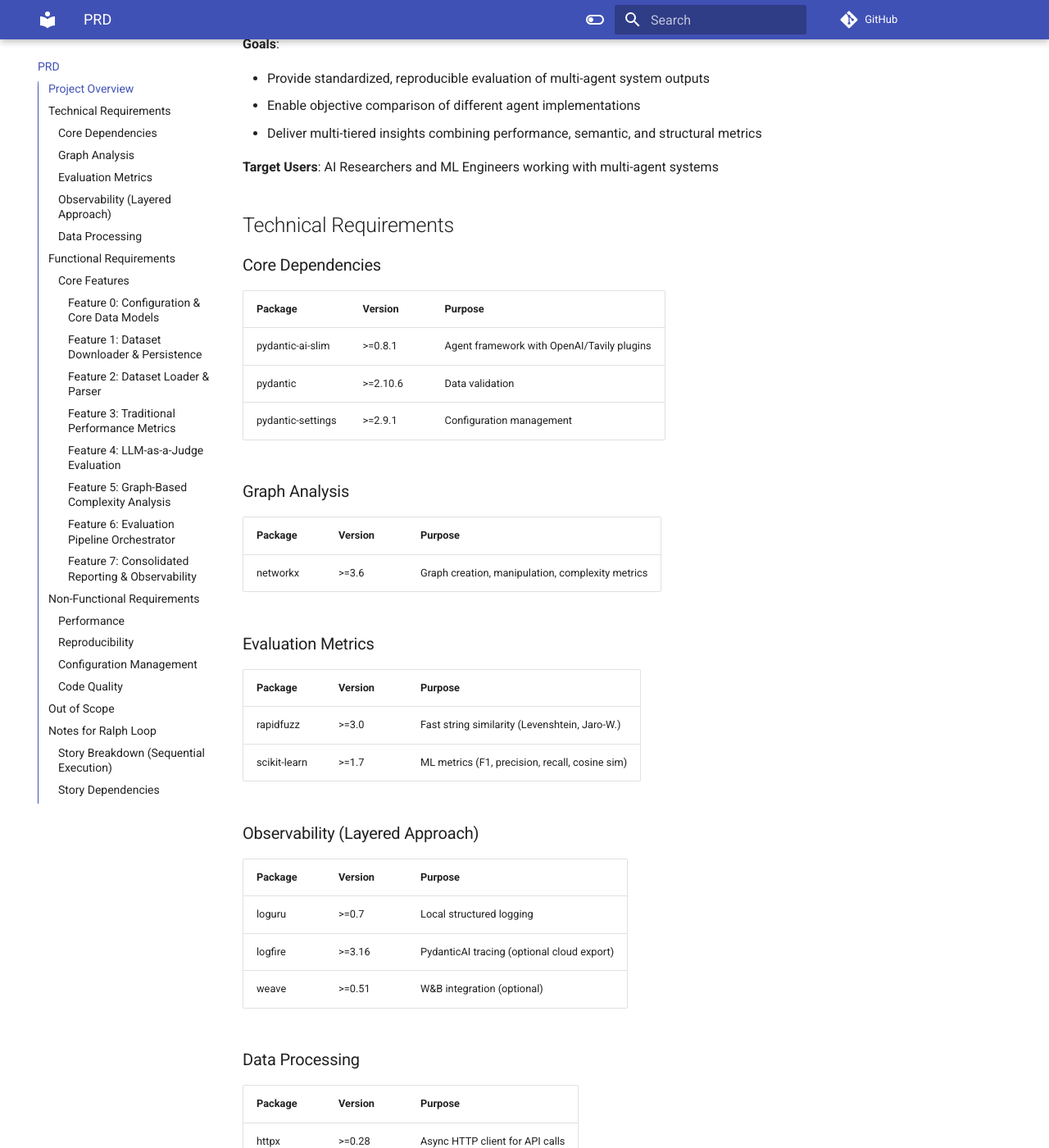
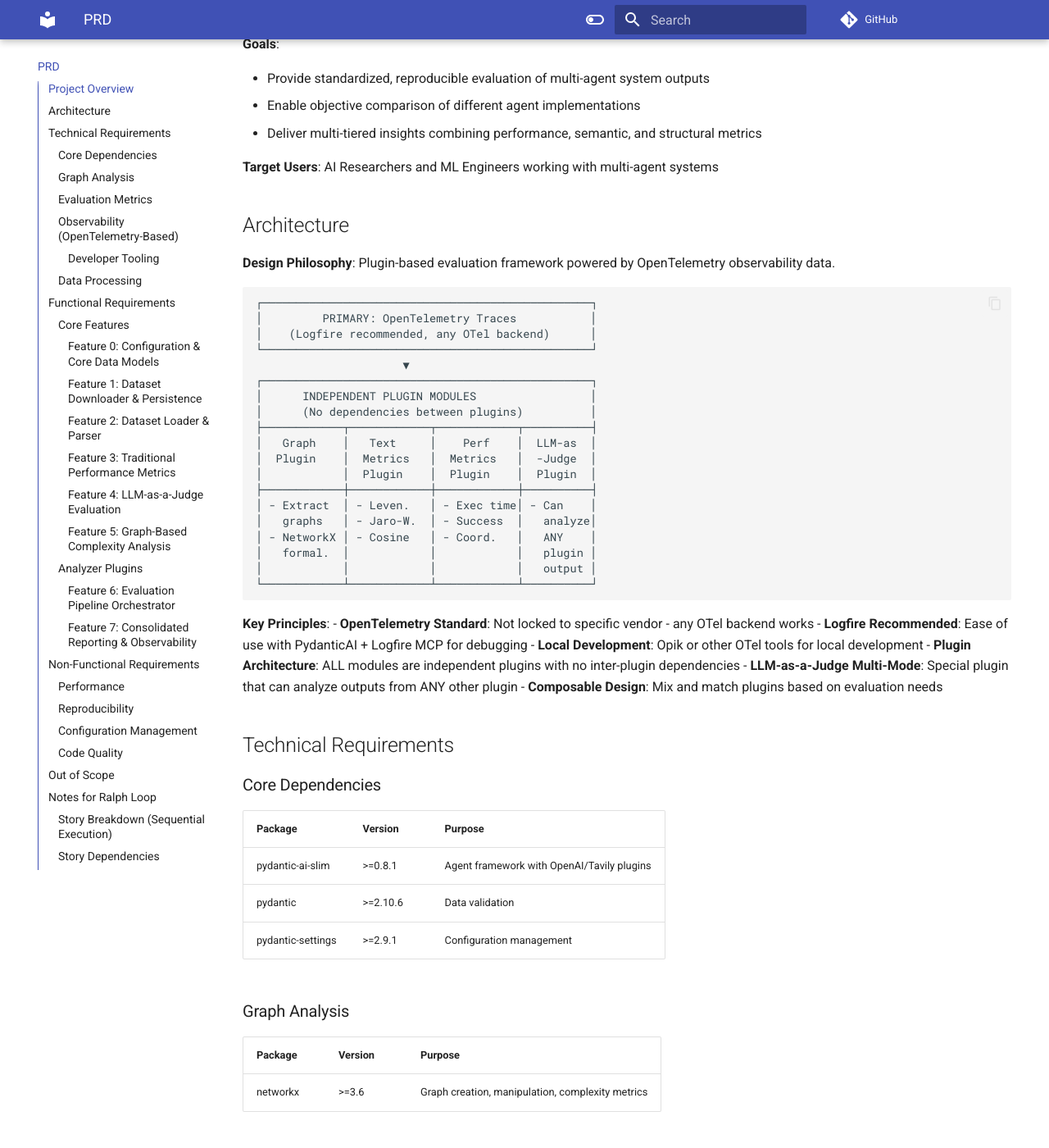
Before and after one commit to qte77/agents-eval-ralph-cc-tdd, an MkDocs documentation site: the page built from docs/PRD.md, in a window 1280 px wide and 1400 px high, scrolled down 372 px. Shown: the whole window at 82% size. Built offline with MkDocs 1.6.1 and Material for MkDocs 9.7.7, drawn with Linux system fonts in a browser that asks for light colours; comment, search, counter and statistics services are not loaded; some of the changed text lies outside the part shown.

Commit message:
docs(architecture): refactor to plugin-based design with independent modules
Restructure documentation to reflect fully plugin-based architecture where
ALL modules (including graph extraction) are independent plugins with no
inter-plugin dependencies. This enables composable evaluation strategies.

Key changes:
- Update Architecture section with plugin-based diagram showing 4 independent
  plugins: Graph, Text Metrics, Perf Metrics, and LLM-as-a-Judge
- Add Analyzer Plugins table listing all 4 plugins with inputs/outputs
- Clarify LLM-as-a-Judge multi-mode capability (can analyze ANY plugin output)
- Update value proposition to emphasize plugin composability and flexibility
- Enhance OpenTelemetry documentation with vendor options and Logfire MCP

Co-Authored-By: Claude <noreply@anthropic.com>

````diff
--- a/docs/PRD.md
+++ b/docs/PRD.md
@@ -18,6 +18,40 @@ analysis.
   metrics
 
 **Target Users**: AI Researchers and ML Engineers working with multi-agent systems
+
+## Architecture
+
+**Design Philosophy**: Plugin-based evaluation framework powered by OpenTelemetry observability data.
+
+```
+┌─────────────────────────────────────────────────┐
+│         PRIMARY: OpenTelemetry Traces           │
+│    (Logfire recommended, any OTel backend)      │
+└─────────────────────────────────────────────────┘
+                      ▼
+┌─────────────────────────────────────────────────┐
+│      INDEPENDENT PLUGIN MODULES                 │
+│      (No dependencies between plugins)          │
+├────────────┬────────────┬────────────┬──────────┤
+│   Graph    │   Text     │    Perf    │  LLM-as  │
+│  Plugin    │  Metrics   │  Metrics   │  -Judge  │
+│            │  Plugin    │  Plugin    │  Plugin  │
+├────────────┼────────────┼────────────┼──────────┤
+│ - Extract  │ - Leven.   │ - Exec time│ - Can    │
+│   graphs   │ - Jaro-W.  │ - Success  │   analyze│
+│ - NetworkX │ - Cosine   │ - Coord.   │   ANY    │
+│   formal.  │            │            │   plugin │
+│            │            │            │   output │
+└────────────┴────────────┴────────────┴──────────┘
+```
+
+**Key Principles**:
+- **OpenTelemetry Standard**: Not locked to specific vendor - any OTel backend works
+- **Logfire Recommended**: Ease of use with PydanticAI + Logfire MCP for debugging
+- **Local Development**: Opik or other OTel tools for local development
+- **Plugin Architecture**: ALL modules are independent plugins with no inter-plugin dependencies
+- **LLM-as-a-Judge Multi-Mode**: Special plugin that can analyze outputs from ANY other plugin
+- **Composable Design**: Mix and match plugins based on evaluation needs
 
 ## Technical Requirements
 
@@ -42,13 +76,33 @@ analysis.
 | rapidfuzz    | >=3.0   | Fast string similarity (Levenshtein, Jaro-W.)  |
 | scikit-learn | >=1.7   | ML metrics (F1, precision, recall, cosine sim) |
 
-### Observability (Layered Approach)
+### Observability (OpenTelemetry-Based)
 
-| Package | Version | Purpose                                    |
-| ------- | ------- | ------------------------------------------ |
-| loguru  | >=0.7   | Local structured logging                   |
-| logfire | >=3.16  | PydanticAI tracing (optional cloud export) |
-| weave   | >=0.51  | W&B integration (optional)                 |
+**Standard**: OpenTelemetry traces/spans for capturing agent interactions.
+
+**Goal**: Extract graph structures from OTel traces and formalize with NetworkX.
+
+| Package | Version | Purpose                                         |
+| ------- | ------- | ----------------------------------------------- |
+| loguru  | >=0.7   | Local structured logging                        |
+| logfire | >=3.16  | **Recommended** OTel backend (PydanticAI native)|
+| weave   | >=0.51  | W&B integration (optional)                      |
+
+**Why Logfire (Recommended)**:
+- Native PydanticAI integration: `logfire.instrument_pydantic_ai()`
+- Logfire MCP for AI-assisted debugging
+- Same vendor as PydanticAI (Pydantic team)
+
+**Alternative OTel Backends**:
+- **Opik**: For local development with built-in evaluation metrics
+- **Jaeger**: Open-source distributed tracing
+- **Any OpenTelemetry-compatible backend**: Framework is not vendor-locked
+
+#### Developer Tooling
+
+- [Logfire MCP](https://github.com/pydantic/logfire-mcp) - AI-assisted trace debugging (requires Logfire)
+
+Install: `claude mcp add logfire -e LOGFIRE_READ_TOKEN="..." -- uvx logfire-mcp@latest`
 
 ### Data Processing
 
@@ -231,8 +285,12 @@ LLM-based assessment against human baseline reviews from PeerRead dataset.
 
 #### Feature 5: Graph-Based Complexity Analysis
 
-**Description**: Analyze provided agent interaction data through graph-based
-structural analysis to understand coordination complexity.
+**Data Source**: OpenTelemetry traces (any OTel-compatible backend)
+
+**Goal**: Extract graph structures from OTel trace spans and formalize using NetworkX.
+
+**Description**: Extract agent interaction graphs from OpenTelemetry traces and
+perform structural complexity analysis using NetworkX formalization.
 
 **User Stories**:
 
@@ -261,6 +319,19 @@ structural analysis to understand coordination complexity.
 
 - `src/agenteval/metrics/graph.py` - Graph-based metrics
 - `tests/test_graph.py` - Tests for graph metrics
+
+---
+
+### Analyzer Plugins
+
+All plugins operate independently with no inter-plugin dependencies.
+
+| Plugin         | Input           | Output              | Notes                                    |
+| -------------- | --------------- | ------------------- | ---------------------------------------- |
+| Graph Plugin   | OTel Traces     | Graph structures    | Extracts graphs from traces using NetworkX |
+| Text Metrics   | Reviews         | Similarity scores   | Levenshtein, Jaro-Winkler, Cosine sim   |
+| Perf Metrics   | Traces          | Timing metrics      | Execution time, success rate, coordination |
+| LLM-as-a-Judge | ANY plugin output | Semantic scores   | Multi-mode: can analyze output from any plugin |
 
 ---
 
````
Also changed, not shown: docs/UserStory.md (+11 -9 lines).
